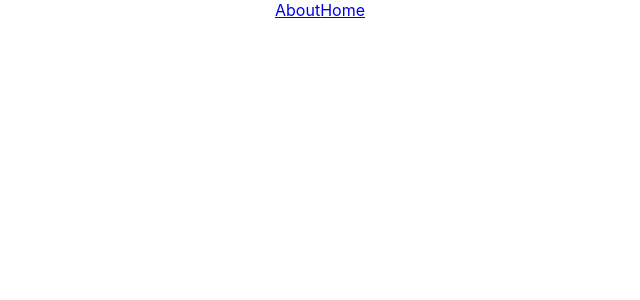
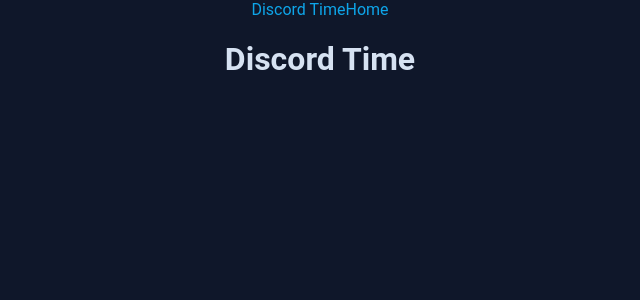
Before and after one commit to William-Owen/quick-discord-tools, a React (Create React App) app: page /discord-time in a window 1280 px wide. Before the commit this address had no page. Shown: the top 300 px of the page, without its empty margins (320-960 px from the left). Built offline with nearby package versions, Linux system fonts and the light colour scheme.

Commit message:
Basic pages

```diff
--- a/src/components/App/App.css
+++ /dev/null
@@ -1,38 +0,0 @@
-.App {
-  text-align: center;
-}
-
-.App-logo {
-  height: 40vmin;
-  pointer-events: none;
-}
-
-@media (prefers-reduced-motion: no-preference) {
-  .App-logo {
-    animation: App-logo-spin infinite 20s linear;
-  }
-}
-
-.App-header {
-  background-color: #282c34;
-  min-height: 100vh;
-  display: flex;
-  flex-direction: column;
-  align-items: center;
-  justify-content: center;
-  font-size: calc(10px + 2vmin);
-  color: white;
-}
-
-.App-link {
-  color: #61dafb;
-}
-
-@keyframes App-logo-spin {
-  from {
-    transform: rotate(0deg);
-  }
-  to {
-    transform: rotate(360deg);
-  }
-}
--- /dev/null
+++ b/src/components/App/App.module.sass
@@ -0,0 +1,24 @@
+:root
+
+	--color-ocean: #0F172A
+	--color-island: #1E293B
+	--color-text: #8291A6
+	--color-text-strong: #D6E2F2
+	--color-action: #0EA5E9
+
+	background: var(--color-ocean)
+	color: var(--color-text)
+
+.App
+
+	text-align: center
+	min-height: 100vh
+
+h1, h2, h3, h4, h5, h6
+
+	color: var(--color-text-strong)
+
+a, a:visited, a:hover, a:active
+
+	color: var(--color-action)
+	text-decoration: none
--- a/src/components/App/App.tsx
+++ b/src/components/App/App.tsx
@@ -1,19 +1,22 @@
 
-import "./App.css"
+import style from "./App.module.sass"
 import { Routes, Route, Link } from "react-router-dom"
+import PageDiscordTime from "../../pages/PageDiscordTime"
 
 function App() {
 
 	return (
-		<div className="App">
+		<div className={style.App}>
+
 			<nav>
-				<Link to="/about">About</Link>
+				<Link to="/discord-time">Discord Time</Link>
 				<Link to="/">Home</Link>
 			</nav>
+
 			<main>
 				<Routes>
 					<Route path="/" element={<h1>Home</h1>} />
-					<Route path="about" element={<h1>About</h1>} />
+					<Route path="/discord-time" element={<PageDiscordTime/>} />
 				</Routes>
 			</main>
 
--- a/src/index.css
+++ /dev/null
@@ -1,13 +0,0 @@
-body {
-  margin: 0;
-  font-family: -apple-system, BlinkMacSystemFont, 'Segoe UI', 'Roboto', 'Oxygen',
-    'Ubuntu', 'Cantarell', 'Fira Sans', 'Droid Sans', 'Helvetica Neue',
-    sans-serif;
-  -webkit-font-smoothing: antialiased;
-  -moz-osx-font-smoothing: grayscale;
-}
-
-code {
-  font-family: source-code-pro, Menlo, Monaco, Consolas, 'Courier New',
-    monospace;
-}
--- /dev/null
+++ b/src/index.sass
@@ -0,0 +1,5 @@
+body
+  margin: 0
+  font-family: 'Roboto', 'Oxygen', 'Ubuntu', 'Cantarell', 'Fira Sans', 'Droid Sans', 'Helvetica Neue', sans-serif
+  -webkit-font-smoothing: antialiased
+  -moz-osx-font-smoothing: grayscale
--- a/src/index.tsx
+++ b/src/index.tsx
@@ -1,6 +1,6 @@
 import React from "react"
 import ReactDOM from "react-dom/client"
-import "./index.css"
+import "./index.sass"
 import App from "./components/App/App"
 import reportWebVitals from "./reportWebVitals"
 import { BrowserRouter } from "react-router-dom"
--- /dev/null
+++ b/src/pages/PageDiscordTime/PageDiscordTime.module.sass
@@ -0,0 +1,3 @@
+.Page
+
+	diplay: block
--- /dev/null
+++ b/src/pages/PageDiscordTime/PageDiscordTime.tsx
@@ -0,0 +1,17 @@
+import style from "./PageDiscordTime.module.sass"
+
+const PageDiscordTime: React.FC = () => {
+
+	return (
+
+		<div data-testid="Page-PageDiscordTime" className={style.PageDiscordTime}>
+
+			<h1>Discord Time</h1>
+
+		</div>
+
+	)
+
+}
+
+export default PageDiscordTime
--- /dev/null
+++ b/src/pages/PageDiscordTime/index.tsx
@@ -0,0 +1 @@
+export { default } from "./PageDiscordTime"
```
